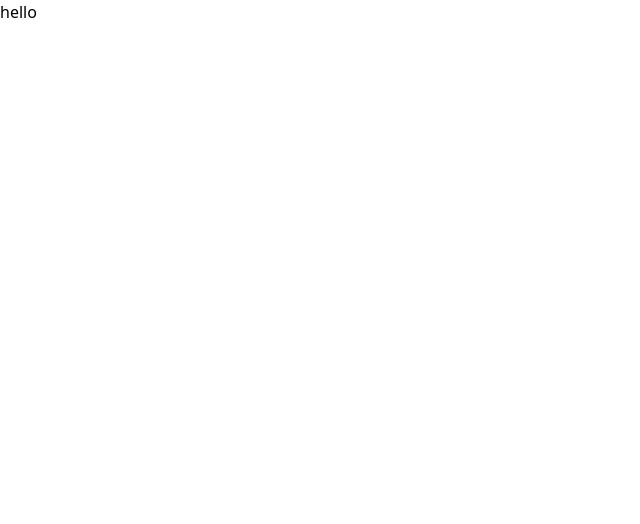
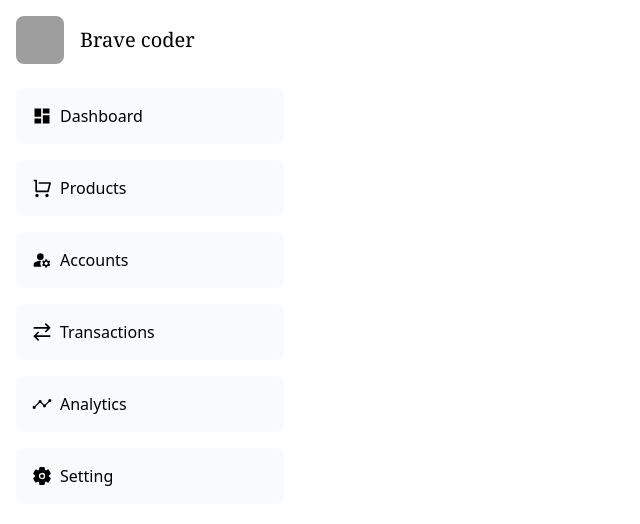
Before and after one commit to Ebin746/admin-next, a Next.js app: page / in a window 1280 px wide. Shown: the top 524 px of the page, without its empty margins (0-640 px from the left). Built offline with nearby package versions, Linux system fonts and the light colour scheme; grey boxes are pictures that could not be loaded.

Commit message:
fix:children passing error

```diff
--- a/src/app/admin/Layout.tsx
+++ b/src/app/admin/Layout.tsx
@@ -1,24 +1,35 @@
-"use client"
-import Login from '@/components/admin-panel/Login'
-import { useAppSelector } from '@/redux/hooks'
+"use client";
+import React from 'react';
+import Login from '@/components/admin-panel/Login';
+import { useAppSelector } from '@/redux/hooks';
 import { useSession } from 'next-auth/react';
 import Loader from '@/components/admin-panel/Loader';
-import React from 'react';
-const Layout = ({children}:{children:React.ReactNode}) => {
-    const isLoading=useAppSelector((store)=>store.loading);
-    const {data:session}=useSession();
-    if(!session?.user){
-        return <Login></Login>
-    }
+import Sidebar from '@/components/admin-panel/sidebar';
+
+const Layout = ({ children }: { children: React.ReactNode }) => {
+  const isLoading = useAppSelector((store) => store.loading);
+  const { data: session, status } = useSession();
+
+  // Check if the session is loading
+  if (status === 'loading') {
+    return <Loader />;
+  }
+
+  // Check if user is authenticated
+  if (!session?.user) {
+    return <Login />;
+  }
+
   return (
 
     <div className="flex">
+
       <div className="w-full h-full">
-      <div className='bg-gray-200 p-4 h-[calc(100vh-64px)]'>{children}</div>
+        <div className="bg-gray-200 p-4 h-[calc(100vh-64px)]">{children}</div>
       </div>
-      {isLoading && <Loader/>}
+      {isLoading && <Loader />} {/* Loader while Redux state is loading */}
     </div>
-  )
-}
+  );
+};
 
-export default Layout
+export default Layout;
--- a/src/app/admin/dashboard/page.tsx
+++ b/src/app/admin/dashboard/page.tsx
@@ -3,9 +3,10 @@
 
 import React from 'react';
 import Layout from '../Layout';
+
 const DashboardPage = () => {
   return (
-    <Layout/>
+    <Layout><div>Children</div></Layout>
   );
 };
 
--- a/src/app/page.tsx
+++ b/src/app/page.tsx
@@ -1,5 +1,10 @@
-import Image from "next/image";
+import React from 'react'
+import Sidebar from '@/components/admin-panel/sidebar'
+const page = () => {
+  return (
+    <Sidebar></Sidebar>
 
-export default function Home() {
-  return (<main>hello</main>)
+  )
 }
+
+export default page
--- a/src/components/admin-panel/Loader.tsx
+++ b/src/components/admin-panel/Loader.tsx
@@ -1,11 +1,11 @@
-import React from 'react'
+import React from 'react';
 
 const Loader = () => {
     return (
-        <div className='flex justify-center item-center min-h-screen'>
+        <div className='flex justify-center items-center min-h-screen'>
             <div className='w-12 h-12 border-4 border-white border-b-orange-600 rounded-full inline-block box-border animate-spin'></div>
         </div>
-    )
-}
+    );
+};
 
-export default Loader
+export default Loader;
--- a/src/components/admin-panel/Login.tsx
+++ b/src/components/admin-panel/Login.tsx
@@ -7,7 +7,7 @@ const Login = () => {
     <div className="bg-black min-h-screen grid place-items-center">
       <button
         className="bg-white py-4 px-8 flex gap-2 items-center"
-        onClick={() => signIn("google",{callbackUrl:"/"})}
+        onClick={() => signIn("google", { callbackUrl: "/" })}
       >
         <FaGoogle size={30} />
         <span>Sign in with Google</span>
--- a/src/components/admin-panel/authProvider.tsx
+++ b/src/components/admin-panel/authProvider.tsx
@@ -1,5 +1,4 @@
-
-
+'use client';
 import { ReactNode } from "react";
 import { SessionProvider } from "next-auth/react";
 
--- /dev/null
+++ b/src/components/admin-panel/sidebar.tsx
@@ -0,0 +1,58 @@
+'use client';
+import { MdDashboard, MdManageAccounts } from "react-icons/md";
+import { GrTransaction } from "react-icons/gr";
+import { IoAnalytics, IoSettings } from "react-icons/io5";
+import { RiShoppingCartLine } from "react-icons/ri";
+import { usePathname } from "next/navigation";
+import Link from "next/link"; // Added this import
+
+const Sidebar = () => {
+  const pathName = usePathname();
+  const menus = [
+    {
+      title: "Dashboard",
+      icon: <MdDashboard />,
+      href: "/admin/dashboard",
+    }, {
+      title: "Products",
+      icon: <RiShoppingCartLine />,
+      href: "/admin/products"
+    }, {
+      title: "Accounts",
+      icon: <MdManageAccounts />,
+      href: "#"
+    }, {
+      title: "Transactions",
+      icon: <GrTransaction />,
+      href: "#",
+    },
+    {
+      title: "Analytics",
+      icon: <IoAnalytics />,
+      href: "#",
+    }, {
+      title: "Setting",
+      icon: <IoSettings />,
+      href: "#",
+    },
+  ];
+
+  return (
+    <div className="bg-white w-[300px] min-h-screen p-4 shrink-0">
+      <div className="flex items-center gap-4">
+        <img className="size-12 rounded-lg" src="/path-to-your-logo.png" alt="logo" /> {/* Ensure src is valid */}
+        <h2 className="text-[20px] font-serif">Brave coder</h2>
+      </div>
+      <ul className="space-y-4 mt-6">
+        {menus.map(menu => (
+          <Link key={menu.title} href={menu.href} className={`flex gap-2 items-center p-4 rounded-lg cursor-pointer hover:bg-pink-500 hover:text-white ${pathName.startsWith(menu.href) ? "bg-pink-500 text-white" : "bg-gray-50"}`}>
+            <div className="text-[20px]">{menu.icon}</div>
+            <p>{menu.title}</p>
+          </Link>
+        ))}
+      </ul>
+    </div>
+  );
+};
+
+export default Sidebar;
--- a/tailwind.config.ts
+++ b/tailwind.config.ts
@@ -1,3 +1,4 @@
+
 import type { Config } from "tailwindcss";
 
 const config: Config = {
@@ -7,7 +8,16 @@ const config: Config = {
     "./src/app/**/*.{js,ts,jsx,tsx,mdx}",
   ],
   theme: {
-    extend: {
+    extend: {colors:{
+      accent:"#0989FF",
+      topHeadingPrimary:"#010f1c",
+      topHeadingSecondary:"#021d35",
+      pink:"#FD4B6D"
+    },
+    container:{
+      center:true,
+      padding:"15px"
+    }
     },
   },
   plugins: [],
```
